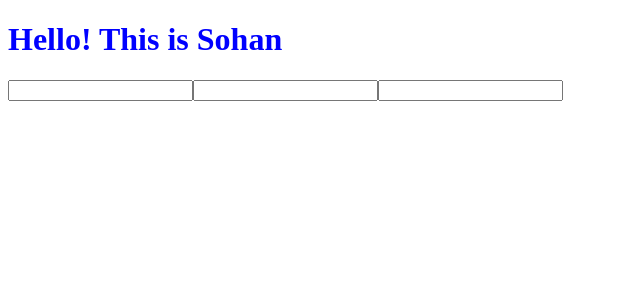
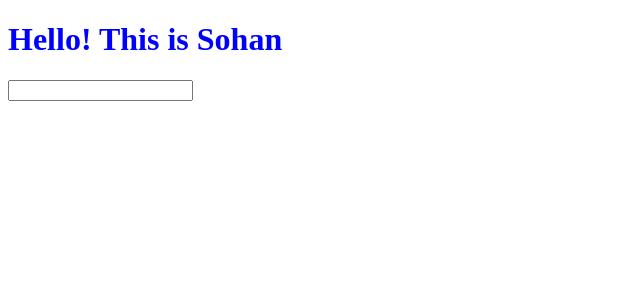
Before and after one commit to SohanFullDev/Vue-3_SPA_S6, a Vue app: page / in a window 1280 px wide. Shown: the top 300 px of the page, without its empty margins (0-640 px from the left). Built offline with nearby package versions, Linux system fonts and the light colour scheme.

Commit message:
single file component_b

```diff
--- a/src/App.vue
+++ b/src/App.vue
@@ -4,7 +4,7 @@ import TagsInput from './components/Tagsinput.vue';
 export default {
 
   components: {
-     TagsInput
+    // TagsInput
   }
 
 }
@@ -12,9 +12,8 @@ export default {
 </script>
 <template>
   <h1>Hello! This is Sohan</h1>
-  <tags-input></tags-input>
+
   <tags-input/>
- <TagsInput/>
 
 </template>
 
--- a/src/main.js
+++ b/src/main.js
@@ -1,5 +1,10 @@
 import { createApp } from 'vue'
 import './style.css'
 import App from './App.vue'
+import TagsInput from './components/Tagsinput.vue'
 
-createApp(App).mount('#app')
+
+
+const app =createApp(App)
+app.component('tags-input', TagsInput)
+app.mount('#app')
```
